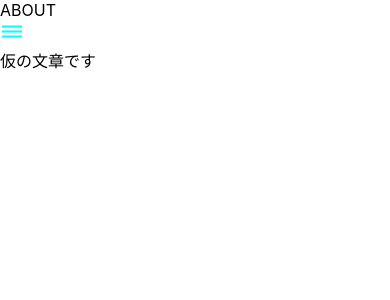
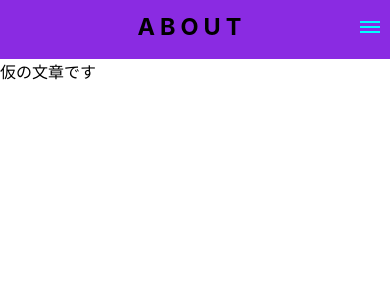
Before and after one commit to kenji-kk/react-portfolio-site, a React (Create React App) app: page /about in a window 390 px wide. Shown: the top 300 px of the page. Built offline with nearby package versions, Linux system fonts and the light colour scheme.

Commit message:
ハンバーガーメニューの色の変化を実装

```diff
--- a/src/components/organisms/Header.tsx
+++ b/src/components/organisms/Header.tsx
@@ -1,19 +1,22 @@
-import { memo, ReactNode, VFC } from 'react';
+import { memo, ReactNode, useState, VFC } from 'react';
 import DehazeIcon from '@material-ui/icons/Dehaze';
 
 import './organisms.css'
 
 type Props = {
   children: ReactNode;
+  onClickDrawer: () => void;
 }
 
 export const Header: VFC<Props> = memo((props) => {
-  const { children } = props;
+  const { children, onClickDrawer } = props;
 
   return (
-    <div>
-      <p>{children}</p>
-      <DehazeIcon className="dehazeIcon"/>
+    <>
+    <div className="headerWrap">
+      <p className="headerTitle">{children}</p>
+      <DehazeIcon className="headerDehazeIcon" onClick={onClickDrawer}/>
     </div>
+    </>
   )
 });
--- a/src/components/organisms/organisms.css
+++ b/src/components/organisms/organisms.css
@@ -1,4 +1,35 @@
 /* Header.tsx */
-.dehazeIcon {
+.headerWrap {
+  display: flex;
+  background: blueviolet;
+}
+
+.headerTitle {
+  margin-left: 36%;
+  font-weight: bold;
+}
+
+.headerDehazeIcon {
   color: aqua;
+  margin-left: auto;
 }
+
+@media screen and (min-width: 0) and (max-width: 650px) {
+  .headerWrap {
+    padding-right: 2vw;
+    height: 15vw;
+  }
+
+  .headerTitle {
+    font-size: 6vw;
+    letter-spacing: 5px;
+    padding-top: 3vw;
+  }
+
+  .headerDehazeIcon {
+    color: aqua;
+    margin-left: auto;
+    padding-top: 4vw;
+    font-size: 100px;
+  }
+}
--- a/src/components/pages/About.tsx
+++ b/src/components/pages/About.tsx
@@ -1,7 +1,10 @@
 import { memo ,VFC }  from 'react';
+
+import './Pages.css';
 
 export const About: VFC = memo(() => {
   return (
     <p>仮の文章です</p>
+
   )
 });
--- a/src/components/templates/HeaderLayout.tsx
+++ b/src/components/templates/HeaderLayout.tsx
@@ -1,7 +1,7 @@
-import { memo, ReactNode, VFC } from 'react';
+import { memo, ReactNode, useState, VFC } from 'react';
 
 import { Header } from '../organisms/Header'
-
+import './Templates.css'
 type Props = {
   children: ReactNode;
   title: string;
@@ -9,11 +9,25 @@ type Props = {
 
 export const HeaderLayout: VFC<Props> = memo((props) => {
   const { children, title } = props;
+  const [ drawer, setDrawer ] = useState<string>("headerLayoutDrawerOff");
+  const off = "headerLayoutDrawerOff";
+  const on = "headerLayoutDrawerOn";
   return (
       <>
-        <Header>
+        <Header onClickDrawer={() => {
+          if (!(drawer == off)){
+              setDrawer(off)
+            } else {
+              setDrawer(on)
+            }
+          }
+          }
+        >
           {title}
         </Header>
+        <div className={drawer}>
+          aaaaaaaaaaaaaa
+        </div>
         {children}
       </>
   )
--- /dev/null
+++ b/src/components/templates/Templates.css
@@ -0,0 +1,44 @@
+/* HeaderLayout.tsx */
+.headerLayoutWrap {
+}
+
+.headerLayoutDrawerOn {
+  position: fixed;
+  top: 15vw;
+  bottom: 0;
+  right: 0;
+  left: 0;
+  animation: opacityAppear 0.3s forwards;
+}
+.headerLayoutDrawerOff {
+  background: rgba(0, 0, 0, 0.7);
+  animation: opacityDisappear 0.3s forwards;
+  position: fixed;
+  top: 15vw;
+  bottom: 0;
+  right: 0;
+  left: 0;
+  pointer-events: none;
+}
+
+@keyframes opacityAppear {
+  0% {
+    color: rgba(0, 0, 0, 0);
+    background-color: rgba(0, 0, 0, 0);
+  }
+  100% {
+    color: rgba(0, 0, 0, 1);
+    background-color: rgba(0, 0, 0, 0.7);
+  }
+}
+@keyframes opacityDisappear {
+  0% {
+    opacity: 1;
+  }
+  100% {
+    opacity: 0;
+  }
+}
+
+@media screen and (min-width: 0) and (max-width: 650px) {
+}
```
